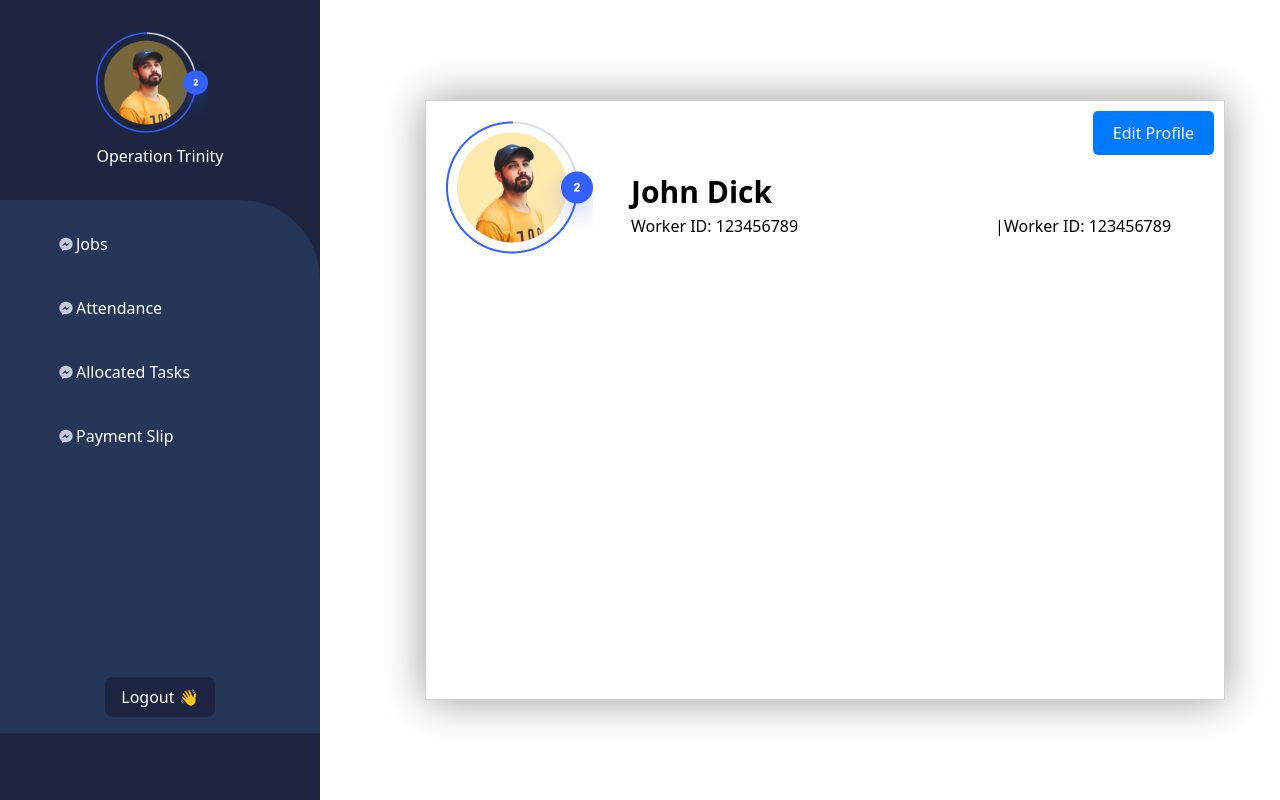
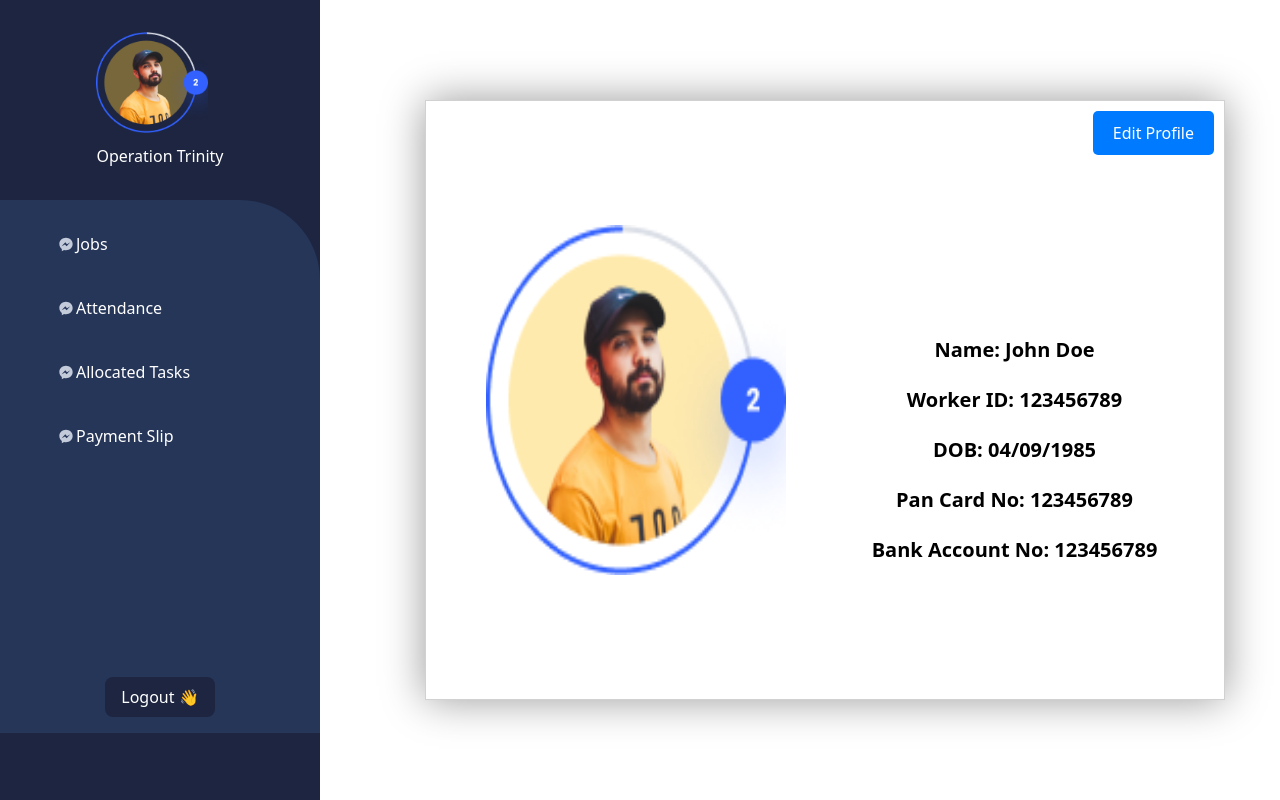
Before and after one commit to Skillvalley-Github/C4-team-3, a React (Vite) app: page /profile in a window 1280 px wide. Built offline with nearby package versions, Linux system fonts and the light colour scheme.

Commit message:
commit 2

```diff
--- a/package.json
+++ b/package.json
@@ -10,7 +10,6 @@
     "preview": "vite preview"
   },
   "dependencies": {
-    "bootstrap": "^5.2.3",
     "react": "^18.2.0",
     "react-dom": "^18.2.0",
     "react-router-dom": "^6.15.0",
--- a/src/App.css
+++ b/src/App.css
@@ -1,13 +1,19 @@
+/* Profile.css */
+
 .profile-head {
-  margin-left: 185px;
-  margin-top: -85px;
-  font-size: 30px;
+  /* margin-left: 185px; */
+  /* font-size: 30px; */
   font-weight: 600;
+  font-size: 20px;
+}
+.profile-id{
+  font-weight: 600;
+  font-size: 20px;
 }
 
-.profile-id {
+/* .profile-id {
   margin-left: 185px;
-}
+} */
 
 .centered-box-container {
   display: flex;
@@ -25,7 +31,7 @@
   padding: 20px;
   transform: translateZ(
     20px
-  );
+  ); /* Adjust the translateZ value for the desired pop-out effect */
   box-shadow: 0 0 40px rgba(0, 0, 0, 0.4);
   transition: transform 0.3s ease-in-out;
   position: absolute;
@@ -35,17 +41,47 @@
 /* Style the Edit Profile button */
 .edit-profile-button {
   position: absolute;
-  top: 10px;
-  right: 10px;
-  background-color: #007bff;
-  color: #fff;
-  padding: 10px 20px;
-  border: none;
-  border-radius: 5px;
-  cursor: pointer;
-  transition: background-color 0.3s ease;
+  top: 10px; /* Adjust the top value to position the button as desired */
+  right: 10px; /* Adjust the right value to position the button as desired */
+  background-color: #007bff; /* Button background color */
+  color: #fff; /* Text color */
+  padding: 10px 20px; /* Adjust padding to your liking */
+  border: none; /* Remove the button border */
+  border-radius: 5px; /* Rounded corners */
+  cursor: pointer; /* Add a pointer cursor on hover */
+  transition: background-color 0.3s ease; /* Smooth color transition on hover */
 }
 
 .edit-profile-button:hover {
-  background-color: #0056b3;
+  background-color: #0056b3; /* New background color on hover */
 }
+.top{
+  /* border: 2px solid black; */
+display: flex;
+
+
+}
+.full{
+  width: 100%;
+  height: 100%;
+}
+.left{
+  width: 50%;
+  height: 100%;
+  /* border: 2px solid black; */
+  display: flex;
+  justify-content: center;
+  align-items: center;
+}
+.right{
+  width: 50%;
+  height: 100%;
+  /* border: 2px solid black; */
+  display: flex;
+  flex-direction: column;
+  justify-content: center;
+  align-items: center;
+  padding: 100px 0 0 0;
+  gap: 20px;
+
+}
--- a/src/App.jsx
+++ b/src/App.jsx
@@ -5,7 +5,7 @@ function App () {
     <div className='flex h-screen w-full'>
       <Sidebar />
       <Routes>
-        <Route path='/profile' element={<Profile />} />
+        <Route path='/profile' index element={<Profile />} />
         <Route path='/jobs' element={<Jobs />} />
         <Route path='/attendance' element={<Attendance />} />
         <Route path='/payment' element={<Payment />} />
--- a/src/components/Worker/Profile.jsx
+++ b/src/components/Worker/Profile.jsx
@@ -1,29 +1,34 @@
 import React from "react";
 import User from "../../assets/images/User.png";
-import "../../App.css"; // Import your CSS file for this component
+import "../../App.css";
 
-const Profile = () => {
+const Profile = (props) => {
+  // Destructure props to access custom data
+  const { name, workerId, dob, panCardNo, bankAccountNo } = props;
+
   return (
     <div className="centered-box-container">
       <div className="centered-box">
-        <form method="">
-          <div className="row">
-            <div className="col-md-4">
-              <img src={User} alt="userimage" />
+        <form method="" className="full">
+          <div className="top full ">
+            <div className="left">
+              <img style={{width:300,height:350}} src={User} alt="userimage" />
             </div>
-            <div className="col-md-6">
+            <div className="right">
               <div className="profile-head">
-                <h2>John Dick</h2>
-              </div>
-              <div className="flex justify-start gap-3">
-
-
-              <div className="profile-id">
-                <p>Worker ID: 123456789</p>
+                <p>Name: {name} John Doe</p>
               </div>
               <div className="profile-id">
-                <p>|Worker ID: 123456789</p>
+                <p>Worker ID: {workerId} 123456789</p>
               </div>
+              <div className="profile-id">
+                <p>DOB: {dob} 04/09/1985</p>
+              </div>
+              <div className="profile-id">
+                <p>Pan Card No: {panCardNo}123456789</p>
+              </div>
+              <div className="profile-id">
+                <p>Bank Account No: {bankAccountNo}123456789</p>
               </div>
             </div>
             <div className="col-md-2">
@@ -32,9 +37,6 @@ const Profile = () => {
               </button>
             </div>
           </div>
-          <div className="row">
-
-          </div>
         </form>
       </div>
     </div>
```
Also changed, not shown: 1 other file (tests, documents, lock files or other folders).
